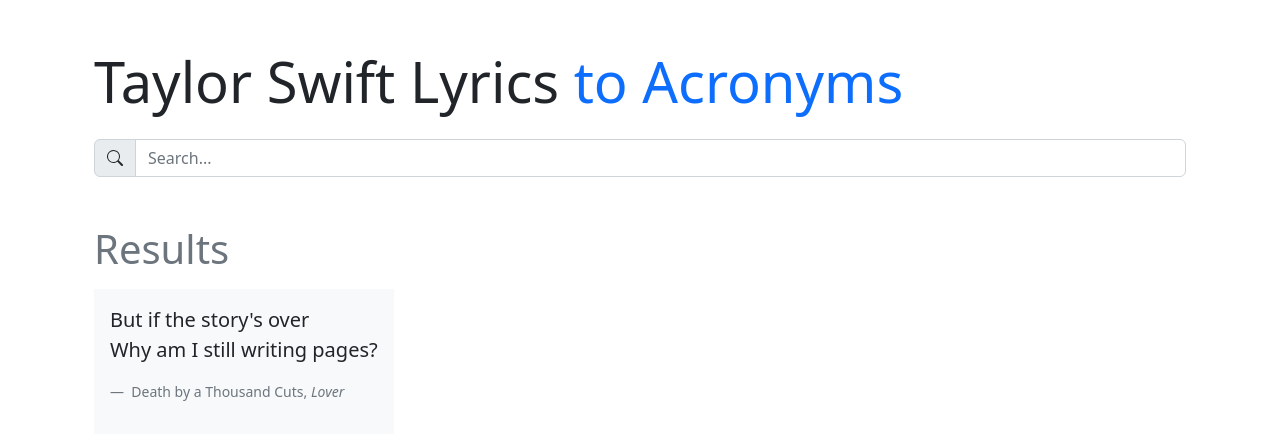
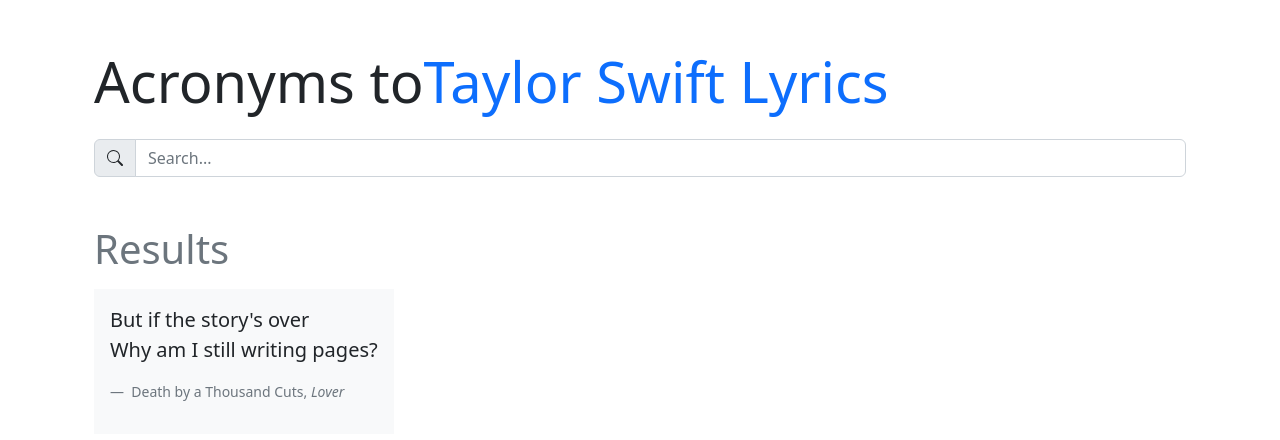
Before and after one commit to dmtrjoy/dmtrjoy.github.io, a plain HTML site: page index.html in a window 1280 px wide. Drawn offline with nearby package versions, Linux system fonts and the light colour scheme.

Commit message:
Correct header mistake

```diff
--- a/index.html
+++ b/index.html
@@ -10,7 +10,7 @@
 
         <div class="container px-4 py-5">
 
-            <h1 class="display-4">Taylor Swift Lyrics <small class="display-4 text-primary">to Acronyms</small></h1>
+            <h1 class="display-4">Acronyms to<small class="display-4 text-primary">Taylor Swift Lyrics</small></h1>
             <div class="input-group my-4">
                 <span class="input-group-text">
                     <svg xmlns="http://www.w3.org/2000/svg" width="16" height="16" fill="currentColor" class="bi bi-search" viewBox="0 0 16 16">
```
